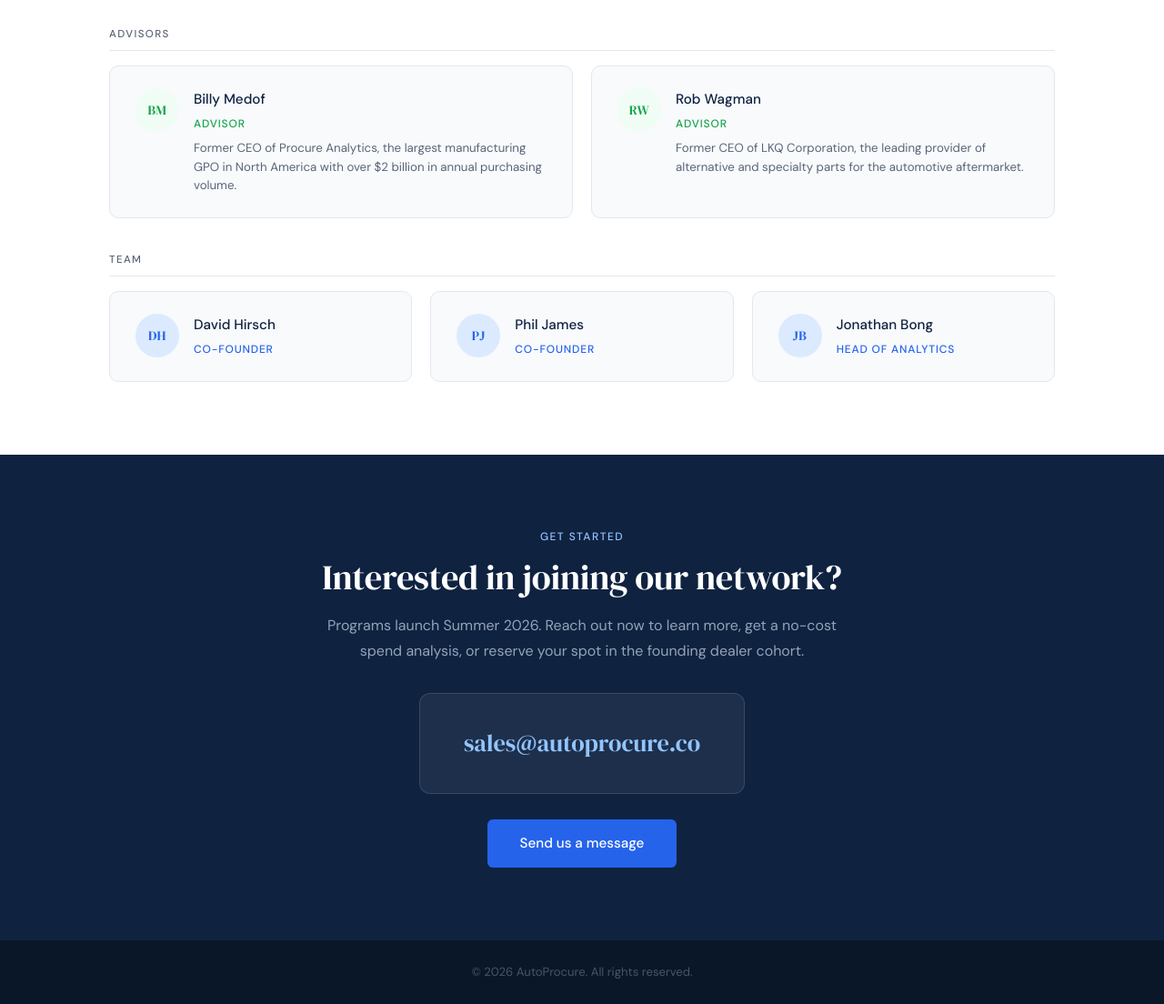
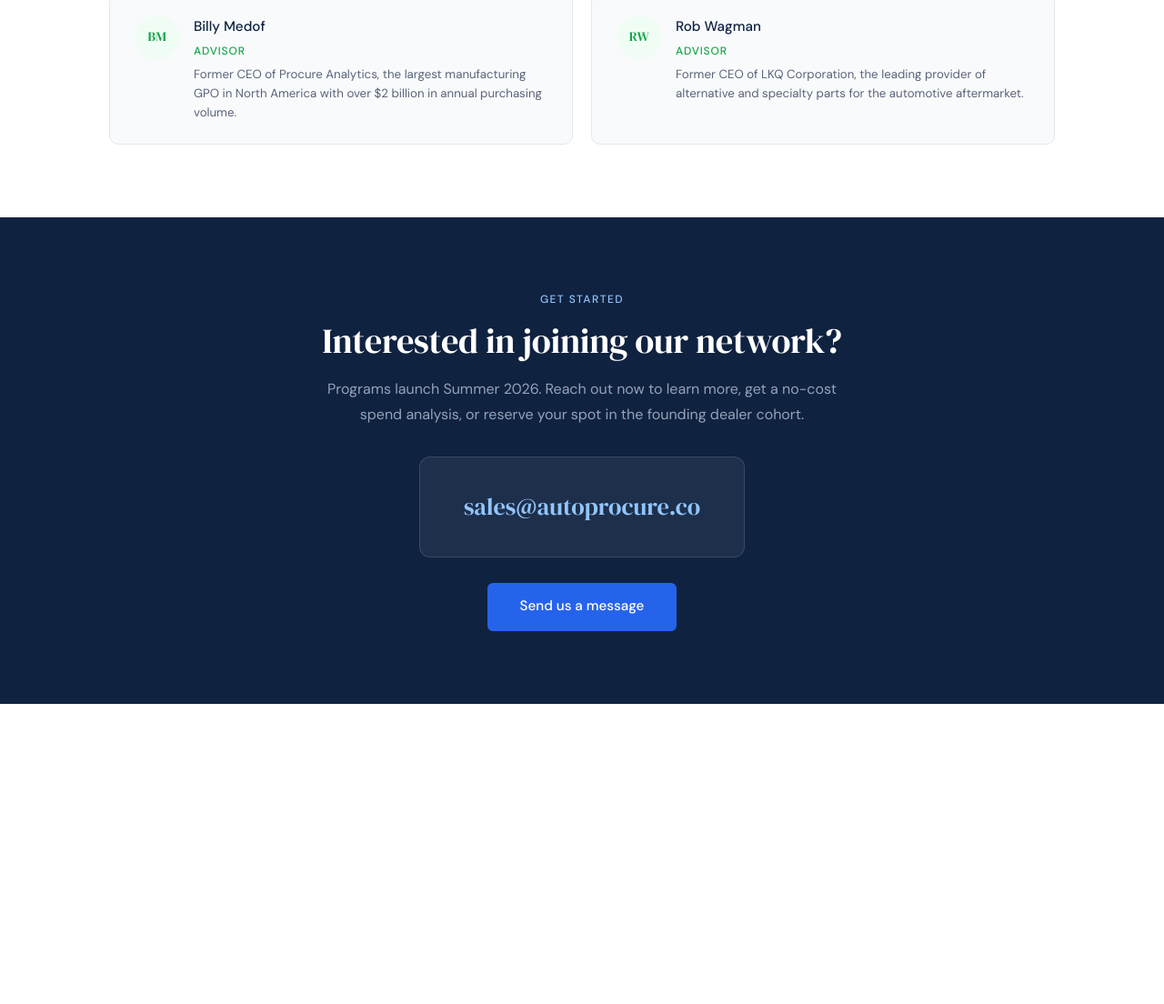
Before and after one commit to autoprocuregpo/autoprocure-website, a plain HTML site: page index.html in a window 1280 px wide. Shown: the part 3825-4929 px from the top of the page at 91% size. After the commit the page ends 4599 px from the top, so only its background shows below. Drawn offline with Linux system fonts and the light colour scheme.

Commit message:
Update index.html

```diff
--- a/index.html
+++ b/index.html
@@ -807,7 +807,6 @@
     <h2 class="section-title">Built by people who know this space</h2>
     <p class="section-body">AutoProcure brings together operators, investors, and procurement experts with deep roots in both the automotive industry and the GPO business.</p>
 
-    <div class="team-sublabel">Advisors</div>
     <div class="team-grid">
 
       <div class="team-card">
@@ -830,34 +829,7 @@
 
     </div>
 
-    <div class="team-sublabel">Team</div>
-    <div class="team-grid">
 
-      <div class="team-card">
-        <div class="team-avatar">DH</div>
-        <div class="team-info">
-          <h3>David Hirsch</h3>
-          <div class="role">Co-Founder</div>
-        </div>
-      </div>
-
-      <div class="team-card">
-        <div class="team-avatar">PJ</div>
-        <div class="team-info">
-          <h3>Phil James</h3>
-          <div class="role">Co-Founder</div>
-        </div>
-      </div>
-
-      <div class="team-card">
-        <div class="team-avatar">JB</div>
-        <div class="team-info">
-          <h3>Jonathan Bong</h3>
-          <div class="role">Head of Analytics</div>
-        </div>
-      </div>
-
-    </div>
   </div>
 </section>
 
@@ -868,16 +840,12 @@
     <h2 class="section-title">Interested in joining our network?</h2>
     <p class="section-body">Programs launch Summer 2026. Reach out now to learn more, get a no-cost spend analysis, or reserve your spot in the founding dealer cohort.</p>
     <div class="contact-box">
-      <a href="mailto:sales@autoprocure.co" class="contact-email">sales@autoprocure.co</a>
+      <span class="contact-email" id="em"></span>
     </div>
     <br />
-    <a href="mailto:sales@autoprocure.co" class="contact-btn">Send us a message</a>
-  </div>
-</section>
-
-<footer>
-  <p>&copy; 2026 AutoProcure. All rights reserved.</p>
-</footer>
-
-</body>
-</html>
+    <a href="#" id="eb" class="contact-btn">Send us a message</a>
+    <script>
+      var e = 'sales' + '@' + 'autoprocure.co';
+      document.getElementById('em').textContent = e;
+      document.getElementById('eb').href = 'mailto:' + e;
+    </script>
```
